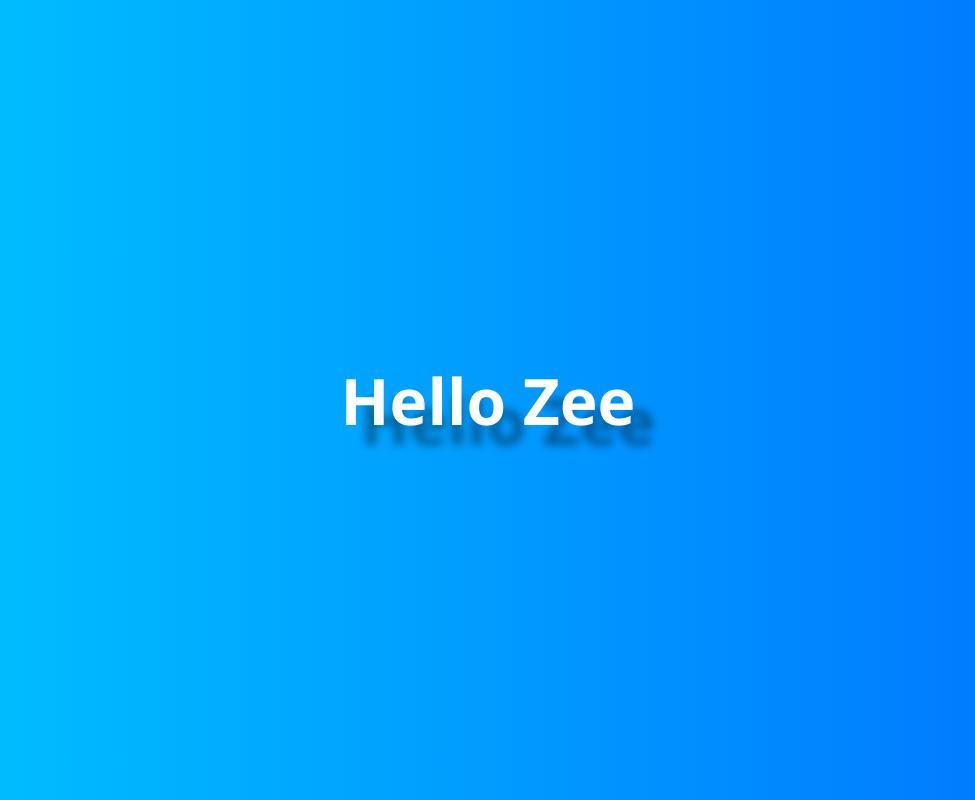
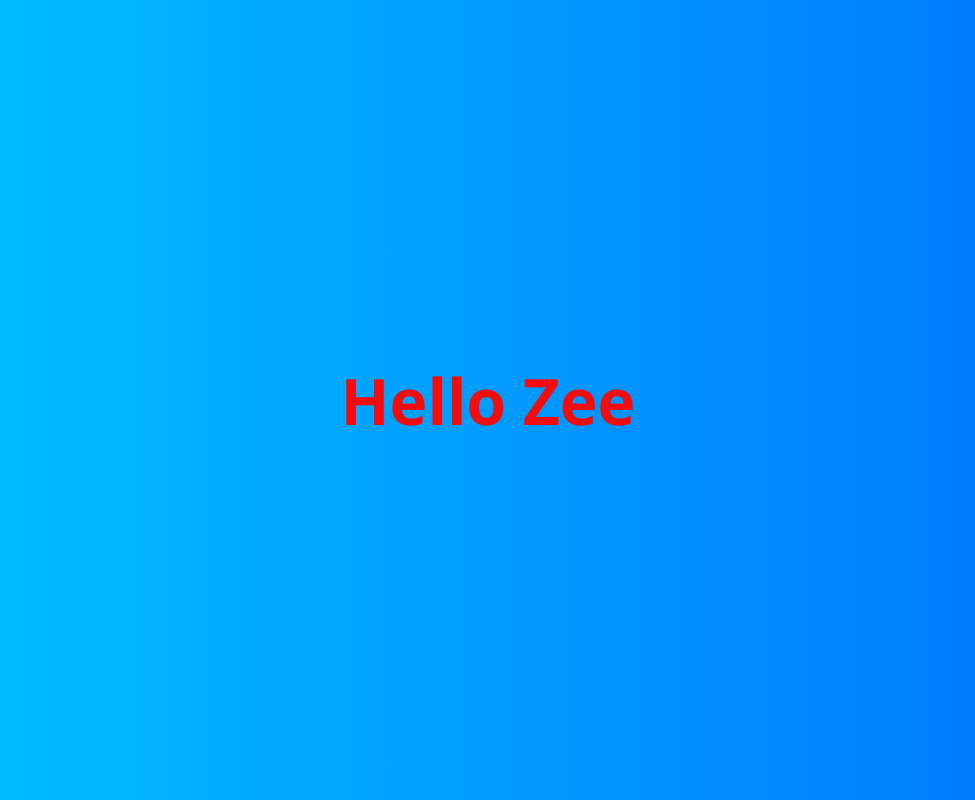
Before and after one commit to hamzaSharqawi/Zee, a plain HTML site: page index.html in a window 1280 px wide. Shown: the whole page, without its empty margins (152-1127 px from the left). Drawn offline with Linux system fonts and the light colour scheme.

Commit message:
changing color for the text

```diff
--- a/index.html
+++ b/index.html
@@ -13,12 +13,12 @@
       justify-content: center;
       align-items: center;
       font-family: 'Segoe UI', Tahoma, Geneva, Verdana, sans-serif;
-      color: white;
+      color: rgb(245, 11, 11);
     }
 
     h1 {
       font-size: 4rem;
-      text-shadow: 20px 20px 8px rgba(0, 0, 0, 0.4);
+      text-shadow: 20px 20 px 8px rgba(0, 0, 0, 0.4);
     }
   </style>
 </head>
```
